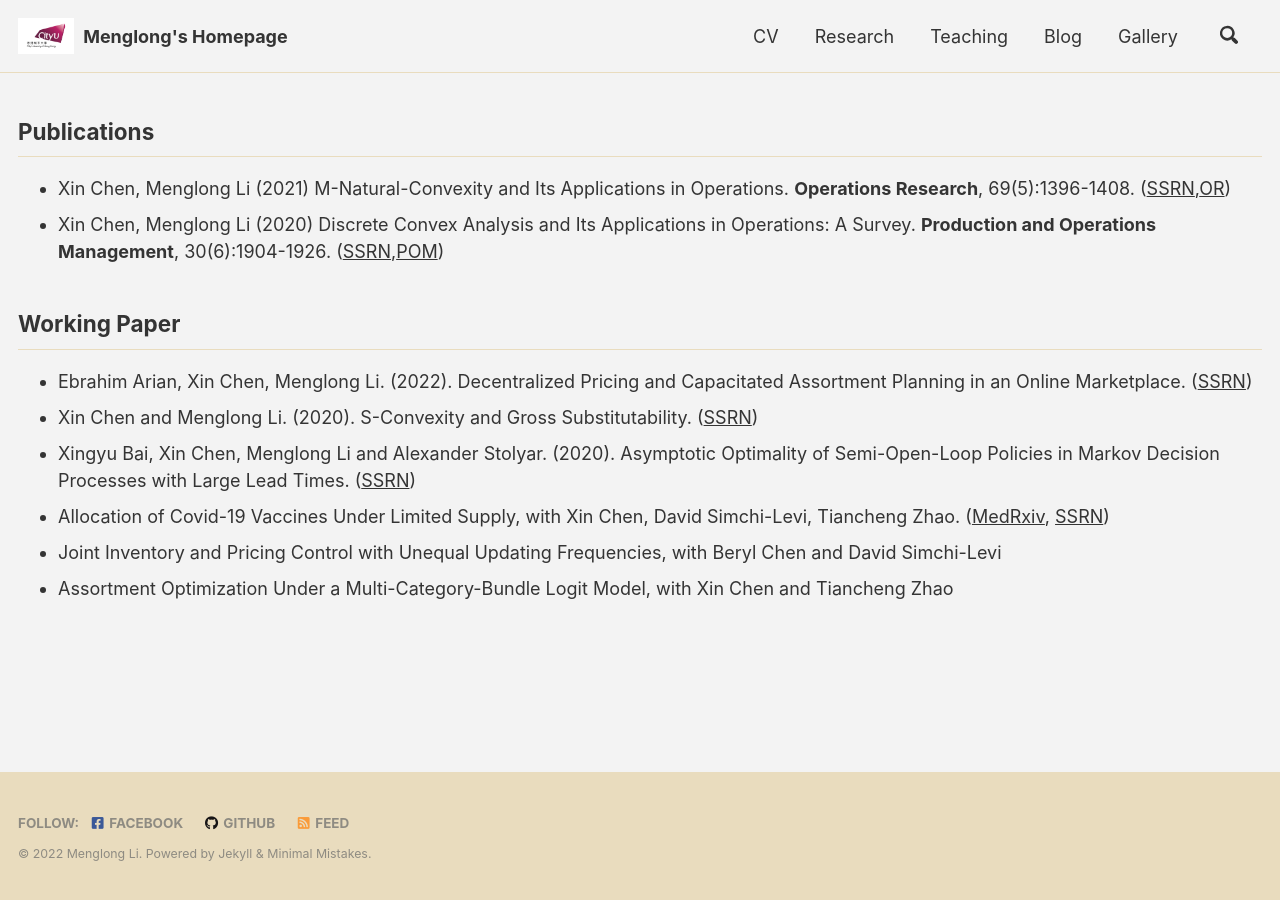
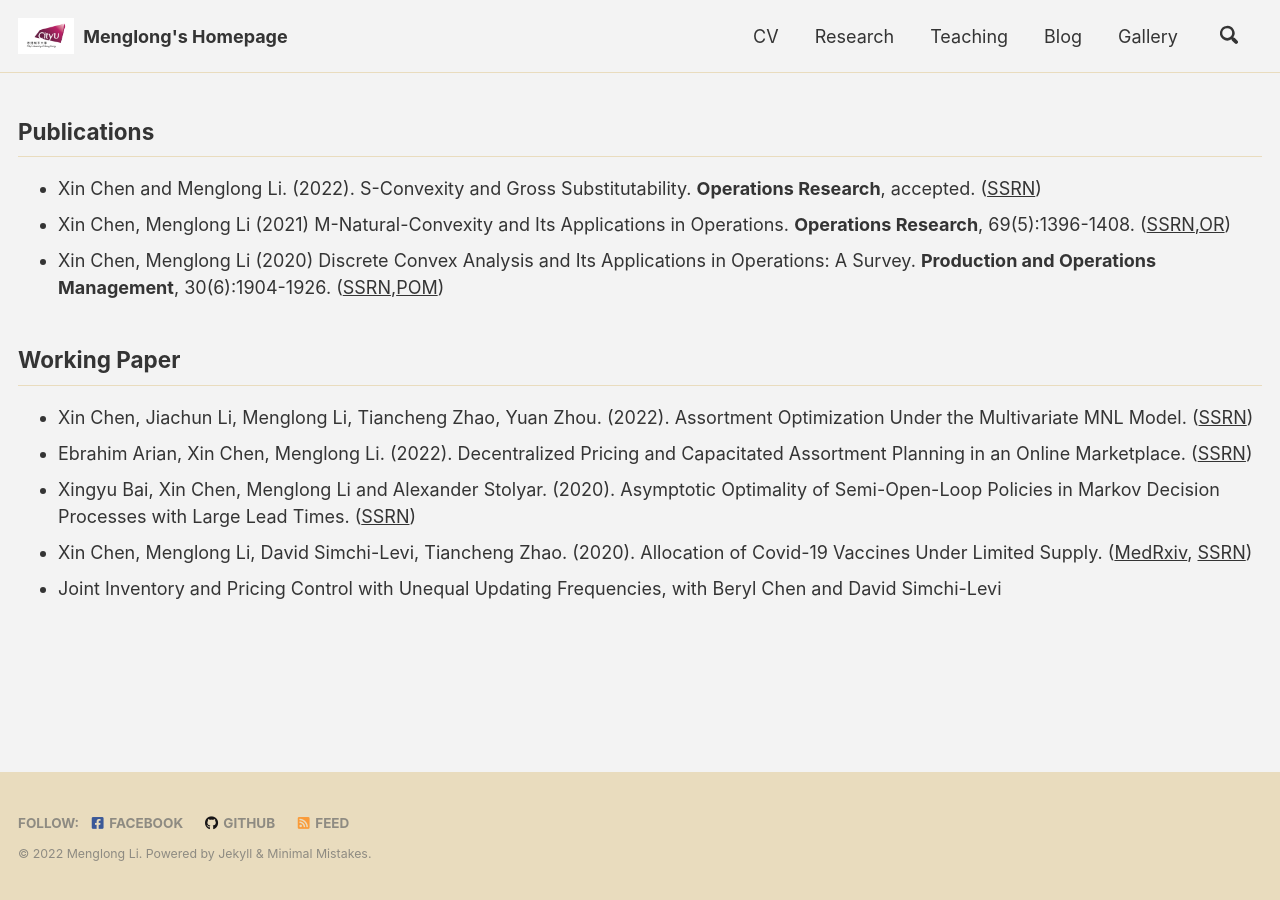
Before and after one commit to Menglongmath/Menglongmath.github.io, a Jekyll site: the page built from _pages/Research.md, in a window 1280 px wide. Built offline with Jekyll 4.4.1, drawn with Linux system fonts in a browser that asks for light colours; cached includes are drawn as plain includes.

Commit message:
2022.09.30

```diff
--- a/_pages/Research.md
+++ b/_pages/Research.md
@@ -10,14 +10,14 @@ permalink: /research/
 
 ## Publications
 
+* Xin Chen and Menglong Li. (2022). S-Convexity and Gross Substitutability. **Operations Research**, accepted. ([SSRN](http://www.google.com/url?q=http%3A%2F%2Fssrn.com%2Fabstract%3D3549632&sa=D&sntz=1&usg=AFQjCNESBg5t491MLj-0NKrjKkYFGuFT2w))
 * Xin Chen, Menglong Li (2021) M-Natural-Convexity and Its Applications in Operations. **Operations Research**, 69(5):1396-1408. ([SSRN](https://www.google.com/url?q=https%3A%2F%2Fpapers.ssrn.com%2Fsol3%2Fpapers.cfm%3Fabstract_id%3D3431474&sa=D&sntz=1&usg=AFQjCNHni1WzyvoGd5vpDaCPE5U-B70ULg),[OR](https://doi.org/10.1287/opre.2020.2070))
 * Xin Chen, Menglong Li (2020) Discrete Convex Analysis and Its Applications in Operations: A Survey. **Production and Operations Management**, 30(6):1904-1926. ([SSRN](http://www.google.com/url?q=http%3A%2F%2Fssrn.com%2Fabstract%3D3549628&sa=D&sntz=1&usg=AFQjCNF1-_9NcdaipDQTTJkvt1-B0RsRTg),[POM](https://doi.org/10.1111/poms.13234))
 
 
 ## Working Paper
+* Xin Chen, Jiachun Li, Menglong Li, Tiancheng Zhao, Yuan Zhou. (2022). Assortment Optimization Under the Multivariate MNL Model. ([SSRN](https://papers.ssrn.com/sol3/papers.cfm?abstract_id=4233712))
 * Ebrahim Arian, Xin Chen, Menglong Li. (2022). Decentralized Pricing and Capacitated Assortment Planning in an Online Marketplace. ([SSRN](https://papers.ssrn.com/sol3/papers.cfm?abstract_id=4007777))
-* Xin Chen and Menglong Li. (2020). S-Convexity and Gross Substitutability. ([SSRN](http://www.google.com/url?q=http%3A%2F%2Fssrn.com%2Fabstract%3D3549632&sa=D&sntz=1&usg=AFQjCNESBg5t491MLj-0NKrjKkYFGuFT2w))
 * Xingyu Bai, Xin Chen, Menglong Li and Alexander Stolyar. (2020). Asymptotic Optimality of Semi-Open-Loop Policies in Markov Decision Processes with Large Lead Times. ([SSRN](https://papers.ssrn.com/sol3/papers.cfm?abstract_id=3685551))
-* Allocation of Covid-19 Vaccines Under Limited Supply, with Xin Chen, David Simchi-Levi, Tiancheng Zhao. ([MedRxiv](https://www.google.com/url?q=https%3A%2F%2Fwww.medrxiv.org%2Fcontent%2F10.1101%2F2020.08.23.20179820v1&sa=D&sntz=1&usg=AFQjCNF5VW40jSoxcYmOYoA2ajo0RJaDSA), [SSRN](https://www.google.com/url?q=https%3A%2F%2Fpapers.ssrn.com%2Fsol3%2Fpapers.cfm%3Fabstract_id%3D3678986&sa=D&sntz=1&usg=AFQjCNGGBgKDaZ2vfJQ4eJaqZ2xsgPuXUw))
+* Xin Chen, Menglong Li, David Simchi-Levi, Tiancheng Zhao. (2020). Allocation of Covid-19 Vaccines Under Limited Supply. ([MedRxiv](https://www.google.com/url?q=https%3A%2F%2Fwww.medrxiv.org%2Fcontent%2F10.1101%2F2020.08.23.20179820v1&sa=D&sntz=1&usg=AFQjCNF5VW40jSoxcYmOYoA2ajo0RJaDSA), [SSRN](https://www.google.com/url?q=https%3A%2F%2Fpapers.ssrn.com%2Fsol3%2Fpapers.cfm%3Fabstract_id%3D3678986&sa=D&sntz=1&usg=AFQjCNGGBgKDaZ2vfJQ4eJaqZ2xsgPuXUw))
 * Joint Inventory and Pricing Control with Unequal Updating Frequencies, with Beryl Chen and David Simchi-Levi
-* Assortment Optimization Under a Multi-Category-Bundle Logit Model, with Xin Chen and Tiancheng Zhao
```
Also changed, not shown: index.md (+3 -1 lines).
